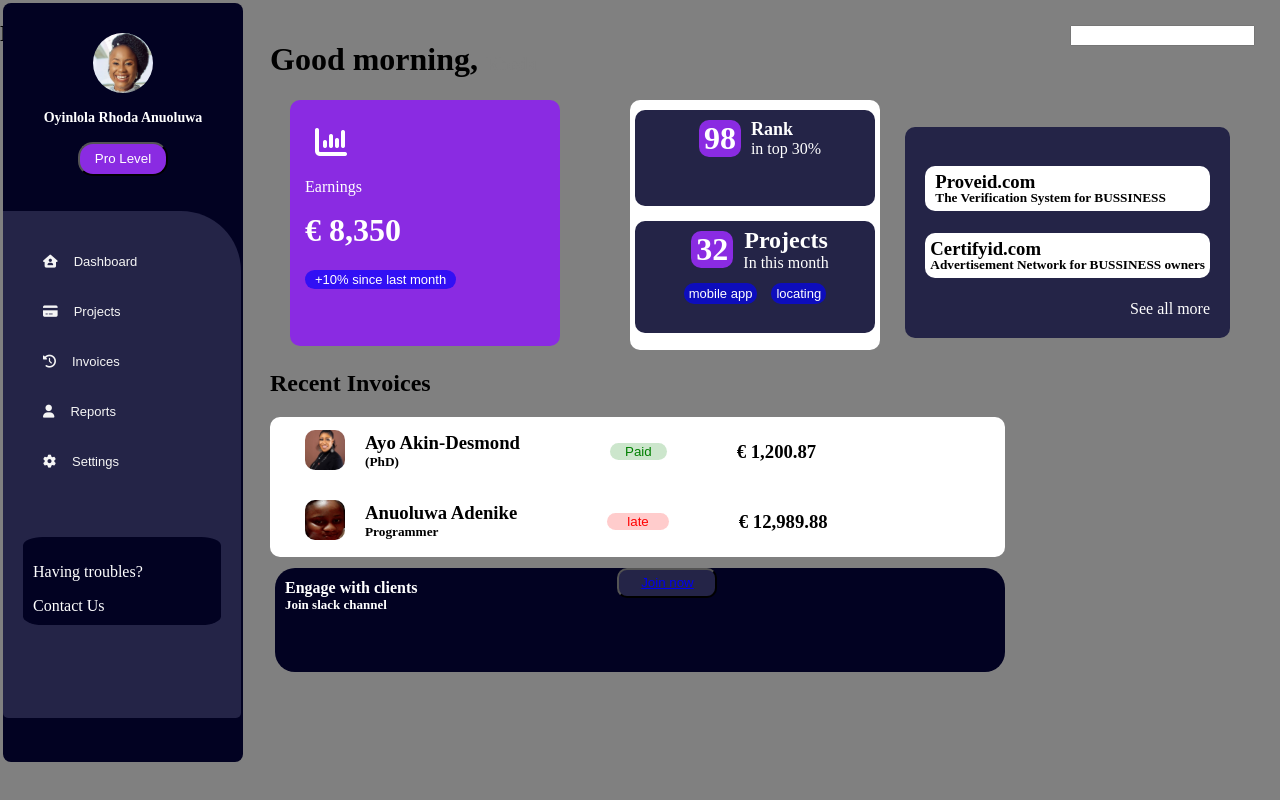
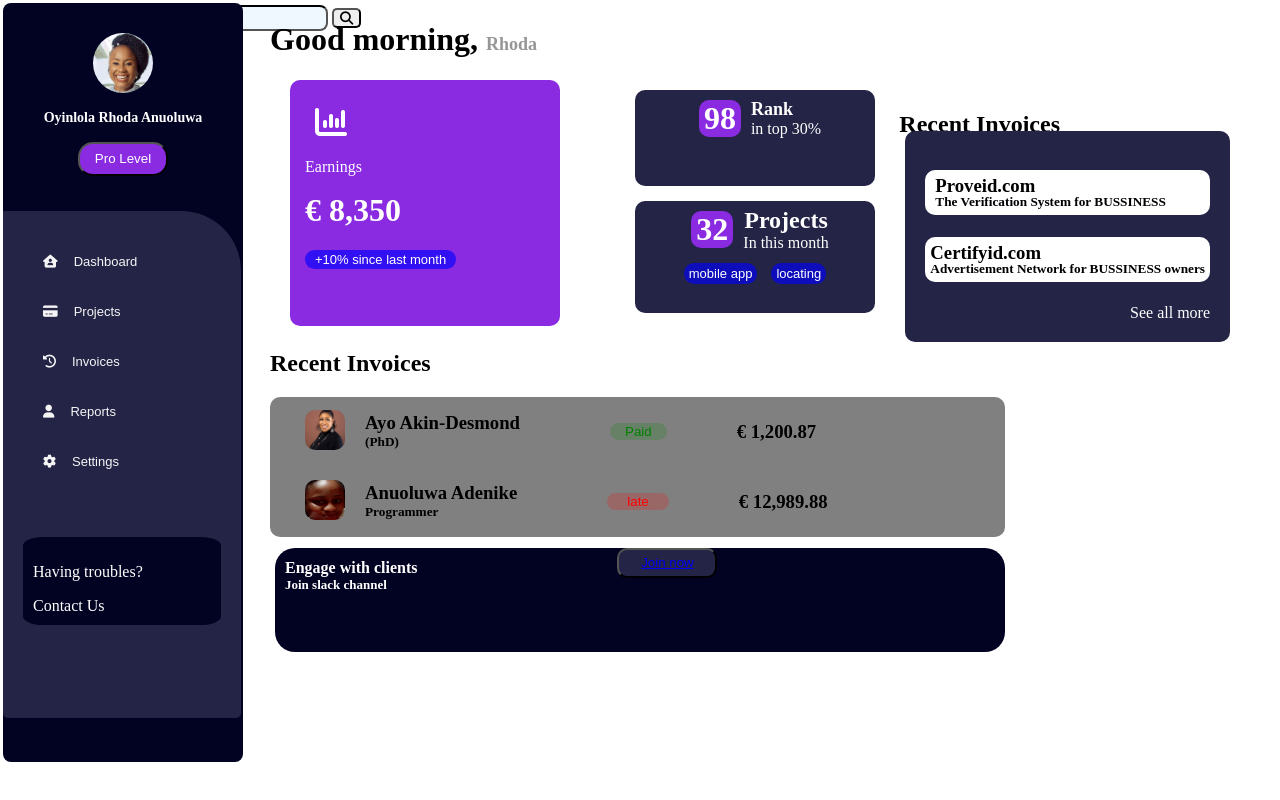
Before and after one commit to Roseboard/website, a plain HTML site: page index.html in a window 1280 px wide. Drawn offline with Linux system fonts and the light colour scheme.

Commit message:
search and new project

```diff
--- a/index.html
+++ b/index.html
@@ -10,6 +10,10 @@
     <link rel="stylesheet" href="https://cdnjs.cloudflare.com/ajax/libs/font-awesome/6.1.1/css/all.min.css"
         integrity="sha512-KfkfwYDsLkIlwQp6LFnl8zNdLGxu9YAA1QvwINks4PhcElQSvqcyVLLD9aMhXd13uQjoXtEKNosOWaZqXgel0g=="
         crossorigin="anonymous" referrerpolicy="no-referrer" />
+    <link rel="stylesheet" href="https://cdnjs.cloudflare.com/ajax/libs/font-awesome/6.1.1/css/all.min.css"
+        integrity="sha512-KfkfwYDsLkIlwQp6LFnl8zNdLGxu9YAA1QvwINks4PhcElQSvqcyVLLD9aMhXd13uQjoXtEKNosOWaZqXgel0g=="
+        crossorigin="anonymous" referrerpolicy="no-referrer" />
+
 </head>
 
 <body>
@@ -126,12 +130,14 @@
             </div>
         </div>
 
-        <div class="search">
-            <input type="text">
-        </div>
-        <h2>New project</h2>
+        <input type="text" class="search" placeholder="Search.." name="search">
+        <button type="submit" class="searchicon"><i class="fa fa-search"></i></button>
+
+        <div class="newprojet">
+            <h2>Recent Invoices</h2>
+        </div> <br>
+
         <div class="side-content">
-
             <div class=".com">
                 <div class="proveid">
                     <div class="icon-1">
@@ -156,6 +162,7 @@
                 </div>
             </div>
         </div>
+
         </id>
 
 
--- a/styles.css
+++ b/styles.css
@@ -4,7 +4,7 @@ body{
     width: 100vh;
     margin: 0;
     padding: 0;
-    background-color: grey;
+    background-color: white;
 }
 /* #container{
     width: 95vh;
@@ -255,7 +255,7 @@ font-size: 16px;
     align-items: center;
 }
 .invoice{
-    background-color: white;
+    background-color: grey;
     border-radius: 10px;
     padding: 10px -8px;
     padding-left: 5px;
@@ -358,17 +358,30 @@ font-size: 16px;
 .footer button:hover{
     background-color: blueviolet;
 }
+
 .search{
-    position: fixed;
-    right: 25px;
+    border-color: black;
+    background-color: aliceblue;
+    height: 20px;
+    width: 250px;
+    margin-left: 70px;
+    border-radius: 8px;
+    /* position ;::::::::: */
+    right: 50px;
     margin-top: 5px;
 }
+.searchicon{
+    height: 20px;
+    margin-top: 5px;
+    border-radius: 5px;
+}
+
 .side-content{
     border-radius: 10px;
     background-color: rgb(36, 36, 71);
     position: absolute;
     right: 50px;
-    margin-top: 60px;
+    margin-top: 100px;
     padding: 20px;
     /* line-height: 10px; */
 }
@@ -411,3 +424,10 @@ font-size: 16px;
     float: right;
     padding: 25px -19px;
 }
+.newprojet{
+    /* background-color: rgb(73, 27, 238); */
+    position: absolute;
+    right: 200px;
+    margin-top: 40px;
+    padding: 20px;
+}
```
